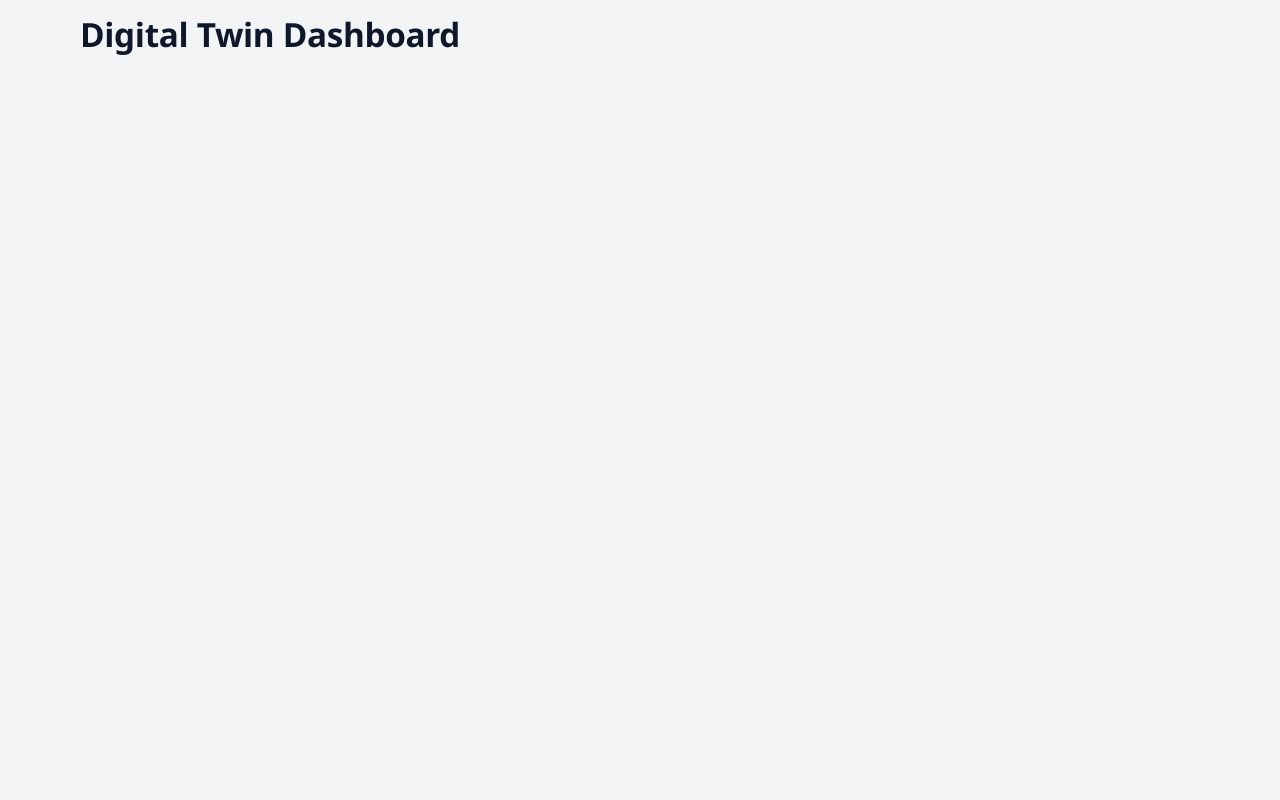
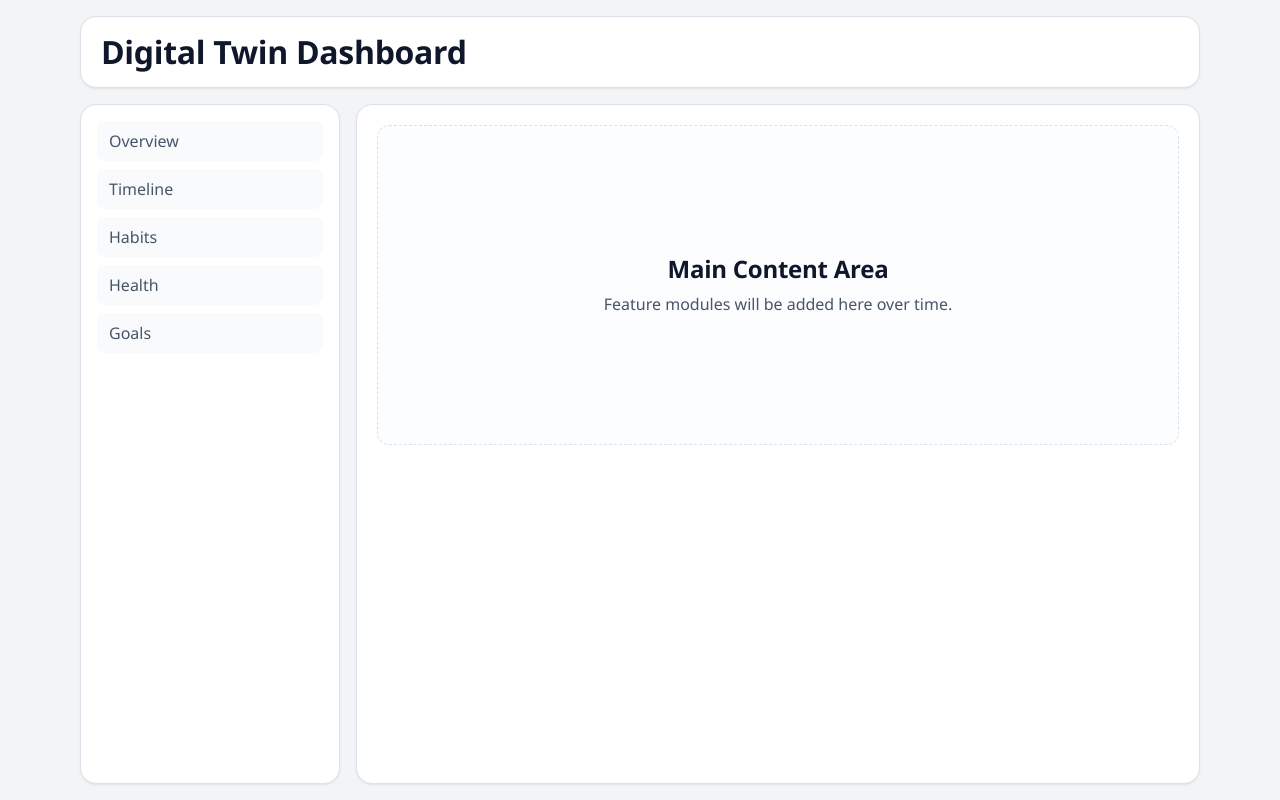
Before and after one commit to ZaraCook/google-hackathon-team7, a React (Vite) app: page / in a window 1280 px wide. Built offline with nearby package versions, Linux system fonts and the light colour scheme.

Commit message:
add base layout

```diff
--- a/src/App.css
+++ b/src/App.css
@@ -1,230 +1,85 @@
-.app-shell {
+.app-layout {
+  min-height: calc(100vh - 2rem);
   display: grid;
-  gap: 0.9rem;
-  padding-bottom: 1rem;
+  grid-template-rows: auto 1fr;
+  gap: var(--space-4);
 }
 
-.topbar {
-  background: var(--panel);
-  border: 1px solid var(--border);
-  border-radius: 14px;
-  padding: 1.1rem;
+.app-header {
+  background: var(--color-surface);
+  border: 1px solid var(--color-border);
+  border-radius: var(--radius-lg);
+  box-shadow: var(--shadow-sm);
+  padding: var(--space-4) var(--space-5);
 }
 
-.eyebrow {
-  text-transform: uppercase;
-  letter-spacing: 0.08em;
-  font-size: 0.73rem;
-  color: var(--muted);
-  margin-bottom: 0.35rem;
+.app-header h1 {
+  font-size: clamp(1.4rem, 2.6vw, 2rem);
 }
 
-h1 {
-  margin: 0;
-  font-size: clamp(1.4rem, 2.6vw, 2.3rem);
-  line-height: 1.1;
+.app-body {
+  min-height: 0;
+  display: grid;
+  grid-template-columns: 260px 1fr;
+  gap: var(--space-4);
 }
 
-.subtitle {
-  margin-top: 0.5rem;
-  max-width: 62ch;
-  color: var(--muted);
+.app-sidebar,
+.app-main {
+  background: var(--color-surface);
+  border: 1px solid var(--color-border);
+  border-radius: var(--radius-lg);
+  box-shadow: var(--shadow-sm);
 }
 
-.metrics-grid {
-  display: grid;
-  grid-template-columns: repeat(4, minmax(0, 1fr));
-  gap: 0.8rem;
+.app-sidebar {
+  padding: var(--space-4);
 }
 
-.metric-card {
-  background: var(--panel);
-  border: 1px solid var(--border);
-  border-radius: 12px;
-  padding: 0.8rem 0.9rem;
-  display: flex;
-  flex-direction: column;
-  gap: 0.35rem;
-}
-
-.metric-card p,
-.metric-card span {
-  margin: 0;
-  color: var(--muted);
-  font-size: 0.82rem;
-}
-
-.tall {
-  min-height: 350px;
-}
-
-.content-grid {
-  display: grid;
-  grid-template-columns: 1.1fr 1fr;
-  gap: 0.9rem;
-}
-
-.queue-grid {
-  grid-template-columns: 1fr 1fr;
-}
-
-.panel {
-  background: var(--panel);
-  border: 1px solid var(--border);
-  border-radius: 14px;
-  padding: 0.95rem;
-}
-
-.panel-head {
-  margin-bottom: 0.8rem;
-}
-
-h2 {
-  margin: 0;
-  font-size: 1.02rem;
-}
-
-.panel-head p {
-  margin-top: 0.3rem;
-  color: var(--muted);
-  font-size: 0.86rem;
-}
-
-.module-list,
-.phase-list,
-.simple-list,
-.chip-list {
+.app-sidebar ul {
   list-style: none;
   margin: 0;
   padding: 0;
+  display: grid;
+  gap: var(--space-2);
 }
 
-.module-list,
-.phase-list,
-.simple-list {
-  display: grid;
-  gap: 0.6rem;
+.app-sidebar li {
+  padding: var(--space-2) var(--space-3);
+  border-radius: var(--radius-sm);
+  color: var(--color-muted);
+  background: #f8fafc;
 }
 
-.module-list li,
-.phase-list > li,
-.simple-list li {
-  border: 1px solid var(--border);
-  border-radius: 10px;
-  padding: 0.7rem;
-  background: #fff;
+.app-main {
+  padding: var(--space-5);
 }
 
-.row-head {
-  display: flex;
-  justify-content: space-between;
-  align-items: center;
-  gap: 0.4rem;
+.main-placeholder {
+  border: 1px dashed var(--color-border);
+  border-radius: var(--radius-md);
+  min-height: 320px;
+  display: grid;
+  place-content: center;
+  gap: var(--space-2);
+  text-align: center;
+  background: #fcfdff;
 }
 
-h3 {
-  margin: 0;
-  font-size: 0.92rem;
+.main-placeholder p {
+  color: var(--color-muted);
 }
 
-.module-list p {
-  margin: 0.28rem 0;
-  color: var(--muted);
-  font-size: 0.82rem;
-}
-
-.module-list small {
-  color: #4b5563;
-  font-size: 0.78rem;
-}
-
-.tag {
-  font-size: 0.73rem;
-  font-weight: 700;
-  border-radius: 999px;
-  padding: 0.18rem 0.5rem;
-}
-
-.tag.high {
-  background: #fee2e2;
-  color: #991b1b;
-}
-
-.tag.medium {
-  background: #fef3c7;
-  color: #92400e;
-}
-
-.tag.low {
-  background: #dcfce7;
-  color: #166534;
-}
-
-.phase-list > li {
-  display: grid;
-  gap: 0.45rem;
-}
-
-.chip-list {
-  display: flex;
-  flex-wrap: wrap;
-  gap: 0.35rem;
-}
-
-.chip-list li {
-  border: 1px solid var(--border);
-  border-radius: 999px;
-  padding: 0.22rem 0.5rem;
-  font-size: 0.77rem;
-  color: #1f2937;
-  background: #f9fafb;
-}
-
-.simple-list li {
-  font-size: 0.86rem;
-}
-
-.surface-grid {
-  display: grid;
-  grid-template-columns: repeat(3, minmax(0, 1fr));
-  gap: 0.6rem;
-}
-
-.surface-grid article {
-  border: 1px solid var(--border);
-  border-radius: 10px;
-  padding: 0.72rem;
-  background: #fff;
-}
-
-.surface-grid p {
-  margin-top: 0.25rem;
-  color: var(--muted);
-  font-size: 0.82rem;
-}
-
-@media (max-width: 920px) {
-  .content-grid,
-  .queue-grid {
+@media (max-width: 900px) {
+  .app-body {
     grid-template-columns: 1fr;
   }
 
-  .metrics-grid {
-    grid-template-columns: repeat(2, minmax(0, 1fr));
+  .app-sidebar {
+    order: 2;
+  }
+
+  .app-main {
+    order: 1;
   }
 }
-
-@media (max-width: 620px) {
-  #root {
-    width: min(1120px, 100% - 1rem);
-    margin: 0.5rem auto;
-  }
-
-  .metrics-grid {
-    grid-template-columns: 1fr;
-  }
-
-  .surface-grid {
-    grid-template-columns: 1fr;
-  }
-}
--- a/src/App.tsx
+++ b/src/App.tsx
@@ -1,7 +1,34 @@
 import './App.css'
 
 function App() {
-  return <h1>Digital Twin Dashboard</h1>
+  return (
+    <div className="app-layout">
+      <header className="app-header">
+        <h1>Digital Twin Dashboard</h1>
+      </header>
+
+      <div className="app-body">
+        <aside className="app-sidebar" aria-label="Primary navigation">
+          <nav>
+            <ul>
+              <li>Overview</li>
+              <li>Timeline</li>
+              <li>Habits</li>
+              <li>Health</li>
+              <li>Goals</li>
+            </ul>
+          </nav>
+        </aside>
+
+        <main className="app-main" aria-label="Main content area">
+          <section className="main-placeholder">
+            <h2>Main Content Area</h2>
+            <p>Feature modules will be added here over time.</p>
+          </section>
+        </main>
+      </div>
+    </div>
+  )
 }
 
 export default App
```
